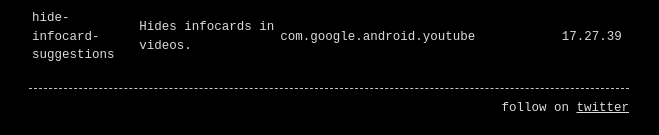
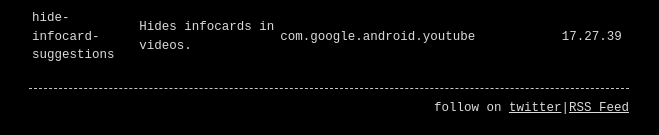
Before and after one commit to 0x7C2f/0x7C2f.github.io.old, a Jekyll site: the page built from _posts/2022-07-21-revanced-on-android.md, in a window 1280 px wide and 900 px high, scrolled down 2304 px. Shown: the part 762-897 px from the top of the window, without its empty margins (311-970 px from the left). Built offline with Jekyll 4.4.1, drawn with Linux system fonts in a browser that asks for light colours.

Commit message:
added rss feed

```diff
--- a/Gemfile
+++ b/Gemfile
@@ -2,3 +2,4 @@
 source "https://rubygems.org"
 gemspec
 gem 'webrick'
+gem 'jekyll-feed'
--- a/_config.yml
+++ b/_config.yml
@@ -1,6 +1,11 @@
+plugins:
+  - jekyll-feed
+
 header_pages:
   - index.md
   - pages/mirrors.md
 
-
-footer: 'follow on <a href="https://twitter.com/0x7C2f">twitter</a>'
+footer:
+  - 'follow on <a href="https://twitter.com/0x7C2f">twitter</a>'
+  - '|'
+  - '<a href="feed.xml">RSS Feed</a>'
```
